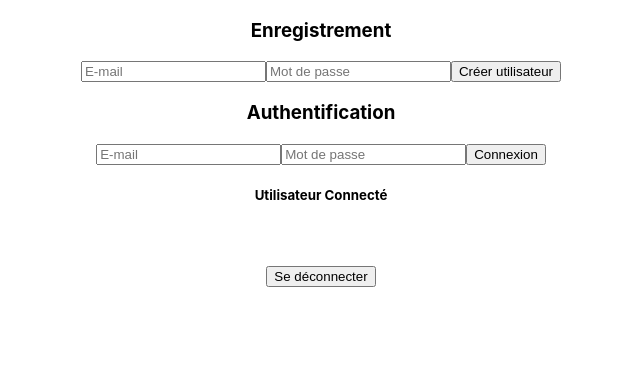
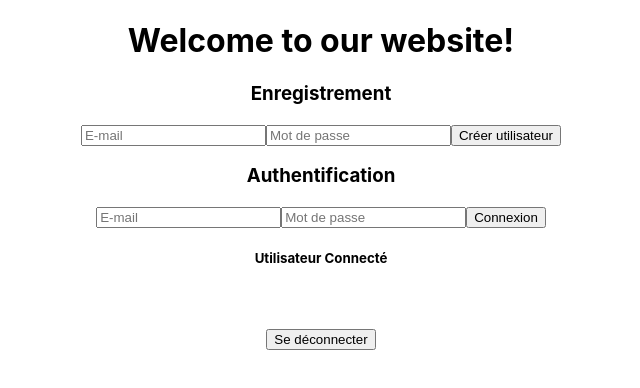
Before and after one commit to salahgo/react-auth, a React (Create React App) app: page / in a window 1280 px wide. Shown: the top 388 px of the page, without its empty margins (319-959 px from the left). Built offline with nearby package versions, Linux system fonts and the light colour scheme; no server answers.

Commit message:
Update App.js

```diff
--- a/src/App.js
+++ b/src/App.js
@@ -63,6 +63,7 @@ function App() {
 
   return (
     <div className="App">
+      <h1>Welcome to our website!</h1>
       <div>
         <h3>Enregistrement</h3>
         <input placeholder='E-mail' onChange={(event)=>{
```
